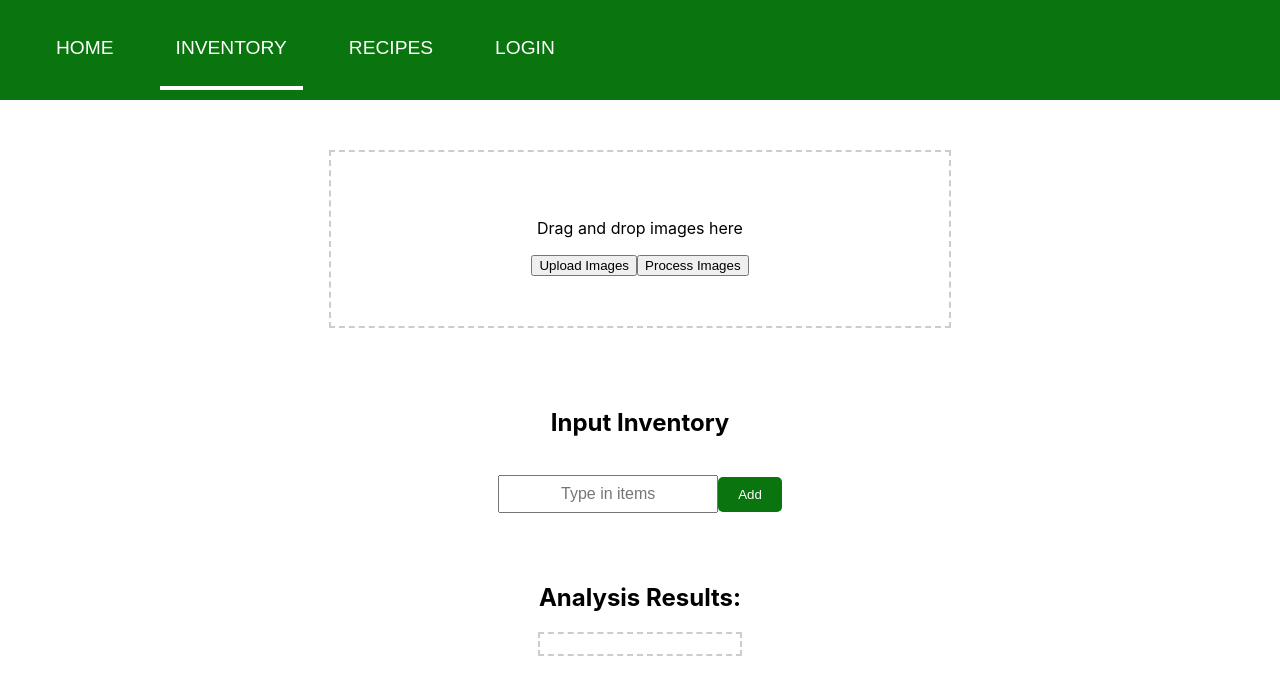
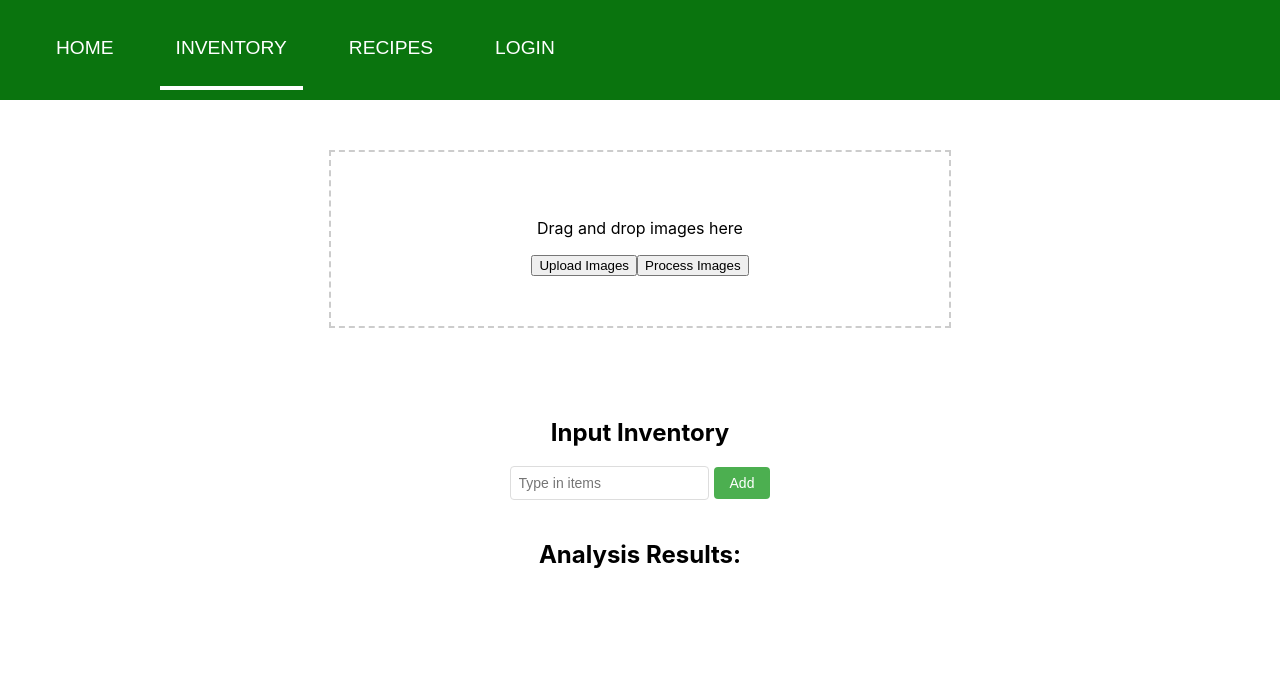
Before and after one commit to kylephan5/bytes, a React (Create React App) app in the folder bytes_client/: page /inventory in a window 1280 px wide. Shown: the top 694 px of the page. Built offline with nearby package versions, Linux system fonts and the light colour scheme.

Commit message:
navbar login disappear when in session, css for input ingredient, login/change password message

```diff
--- a/bytes_client/src/components/Navbar.js
+++ b/bytes_client/src/components/Navbar.js
@@ -2,7 +2,7 @@ import React, { useState } from "react";
 import "./Navbar.css";
 import { NavLink } from 'react-router-dom';
 
-function Navbar({isLoggedIn}) {
+function Navbar({ isLoggedIn }) {
     const [menuClick, setMenuClick] = useState(false);
     const toggleMenu = () => setMenuClick(!menuClick);
     const closeMenu = () => setMenuClick(false);
@@ -38,11 +38,13 @@ function Navbar({isLoggedIn}) {
                                 RECIPES
                             </NavLink>
                         </li>
-                        <li className='nav-item'>
-                            <NavLink to='/login' className='nav-links' activeclassname='active' onClick={closeMenu}>
-                                LOGIN
-                            </NavLink>
-                        </li>
+                        {!isLoggedIn && (
+                            <li className='nav-item'>
+                                <NavLink to='/login' className='nav-links' activeClassName='active' onClick={closeMenu}>
+                                    LOGIN
+                                </NavLink>
+                            </li>
+                        )}
                         {/* <li className='nav-item'>
                             <Link to='/signup' className='nav-links' onClick={closemenu}>SIGNUP</Link>
                         </li> */}
--- a/bytes_client/src/components/pages/Inventory.css
+++ b/bytes_client/src/components/pages/Inventory.css
@@ -30,38 +30,56 @@
     margin: 5px;
 }
 
-.manual-input{
+.manual-input {
+    margin: 20px;
     text-align: center;
-    margin-top: 10px;
-    padding-bottom: 50px;
+}
+
+.manual-input h2 {
+    margin-bottom: 10px;
+}
+
+.typed-item {
+    display: flex;
+    align-items: center;
+    background-color: #f2f2f2;
+    border: 1px solid #ddd;
+    border-radius: 4px;
+    padding: 8px 16px;
+    margin: 5px;
 }
 
 .manual-input input {
+    flex: 1;
     padding: 8px;
-    font-size: 16px;
-    width: 200px;
-    text-align: center;
+    font-size: 14px;
+    border: 1px solid #ddd;
+    border-radius: 4px;
+    margin-right: 5px;
 }
 
-.add-input{
-    margin-top: 20px;
-    background-color: #0a740e;
-    color: #fff;
+.remove-button {
+    padding: 4px 8px;
+    font-size: 12px;
+    background-color: #f44336;
+    color: white;
     border: none;
-    padding: 10px 20px;
-    border-radius: 5px;
+    border-radius: 4px;
+    cursor: pointer;
+    margin-left: auto;
+}
+
+.add-input {
+    margin-top: 10px;
+    padding: 8px 16px;
+    font-size: 14px;
+    background-color: #4caf50;
+    color: white;
+    border: none;
+    border-radius: 4px;
     cursor: pointer;
 }
 
-.results h2{
-    text-align: center;
+.add-input:hover {
+    background-color: #45a049;
 }
-
-.results .items{
-    border: 2px dashed #ccc;
-    padding-top: 10px;
-    padding-bottom: 10px;
-    padding-left: 100px;
-    padding-right: 100px;
-    text-align: center;
-}
--- a/bytes_client/src/components/pages/Inventory.js
+++ b/bytes_client/src/components/pages/Inventory.js
@@ -1,13 +1,14 @@
 import React, { useState } from 'react';
-// import '../../App.css';
 import './Inventory.css';
 import axios from "axios";
 
 function Inventory() {
   const [images, setImages] = useState([]);
   const [results, setResults] = useState([]);
+  const [searchTerm, setSearchTerm] = useState('');
+  const [typedItems, setTypedItems] = useState([]);
   const fileInputRef = React.createRef();
-  const [searchTerm, setSearchTerm] = useState('');
+
 
   const handleDrop = (e) => {
     e.preventDefault();
@@ -61,6 +62,8 @@ function Inventory() {
   };
 
   const manualInput = () => {
+    setTypedItems([...typedItems, searchTerm]);
+    setSearchTerm('');
     axios
       .post('cv/', { searchTerm })
       .then(function (response) {
@@ -75,6 +78,12 @@ function Inventory() {
       .catch(function (error) {
         console.error('Error updating backend:', error);
       });
+  };
+
+  const handleRemoveTypedItem = (index) => {
+    const updatedTypedItems = [...typedItems];
+    updatedTypedItems.splice(index, 1);
+    setTypedItems(updatedTypedItems);
   };
 
   return (
@@ -110,6 +119,14 @@ function Inventory() {
       </div>
       <div className="manual-input">
         <h2>Input Inventory</h2>
+        {typedItems.map((item, index) => (
+          <div key={index} className="typed-item">
+            {item}
+            <button className="remove-button" onClick={() => handleRemoveTypedItem(index)}>
+              X
+            </button>
+          </div>
+        ))}
         <input
           type="text"
           placeholder="Type in items"
--- a/bytes_client/src/components/pages/Login.css
+++ b/bytes_client/src/components/pages/Login.css
@@ -66,3 +66,17 @@
   display: flex;
   align-items: center;
 }
+
+/* change password */
+.password-message {
+  margin-top: 10px;
+  font-size: 16px;
+}
+
+.password-success {
+  color: #28a745;
+}
+
+.password-error {
+  color: #dc3545;
+}
--- a/bytes_client/src/components/pages/Profile.js
+++ b/bytes_client/src/components/pages/Profile.js
@@ -1,15 +1,14 @@
 import { React, useEffect, useState } from 'react';
 import axios from "axios";
-// import '../../App.css';
 import { useNavigate } from "react-router-dom";
 import './Profile.css';
 
 function Profile(props) {
-    const [email, setEmail] = useState();
+    const [email, setEmail] = useState('');
     const [oldPassword, setOldPassword] = useState('');
     const [newPassword, setNewPassword] = useState('');
     const [confirmNewPassword, setConfirmNewPassword] = useState('');
-    // const [passwordChangeMessage, setPasswordChangeMessage] = useState(''); // show password success/fail to change to user?
+    const [passwordChangeMessage, setPasswordChangeMessage] = useState('');
     const navigate = useNavigate();
 
     useEffect(() => {
@@ -17,40 +16,60 @@ function Profile(props) {
             navigate("/");
             window.location.reload();
         }
-    })
+    }, [props.isLoggedIn, navigate]);
+
     const userLogout = () => {
-        axios.post('logout/').then(function (response) {
+        axios.post('logout/')
+            .then(function (response) {
                 navigate("/");
                 window.location.reload();
-        }).catch(function (error) {
+            })
+            .catch(function (error) {
                 console.error(error);
-        })
+            });
     }
+
 
     const changePassword = () => {
         axios.put('change_password/', {
             old_password: oldPassword,
             new_password: newPassword,
             confirm_password: confirmNewPassword,
-        }).then(function (response) {
+        })
+            .then(function (response) {
                 axios.post('login/', {
                     email: email,
                     password: newPassword,
-            }).then(function (response) {
+                })
+                    .then(function (response) {
+                        setPasswordChangeMessage('Password changed successfully.');
+                        setTimeout(() => {
+                            setPasswordChangeMessage('');
+                        }, 3000);
                         console.log('signed in!');
                     })
-
-        }).catch(function (error) {
+                    .catch(function (error) {
                         console.error(error);
+                    });
+            })
+            .catch(function (error) {
+                if (error.response.status === 400) {
+                    setPasswordChangeMessage('Invalid old password or new passwords do not match.');
+                } else {
+                    console.error(error);
+                }
+                setTimeout(() => {
+                    setPasswordChangeMessage('');
+                }, 3000);
             });
     }
 
-
     useEffect(() => {
-        axios.get('profile/').then(function (response) {
-            console.log(response.data.user);
+        axios.get('profile/')
+            .then(function (response) {
                 setEmail(response.data.user['email'])
-        }).catch(function (error) {
+            })
+            .catch(function (error) {
                 console.error(error);
             })
     }, [email])
@@ -74,7 +93,6 @@ function Profile(props) {
                         onChange={(e) => setOldPassword(e.target.value)}
                         className="password-input"
                     />
-
                 </label>
                 <br />
 
@@ -103,6 +121,12 @@ function Profile(props) {
                 <button type="button" onClick={changePassword} className="change-password-button">
                     Change Password
                 </button>
+
+                {passwordChangeMessage && (
+                    <p className={`password-message ${passwordChangeMessage.includes('success') ? 'password-success' : 'password-error'}`}>
+                        {passwordChangeMessage}
+                    </p>
+                )}
             </form>
         </div>
     );
```
Also changed, not shown: bytes_client/src/components/pages/Login.js (+59 -27 lines), 2 other files (tests, documents, lock files or other folders). Lines whose indentation alone changed are shown as unchanged.
